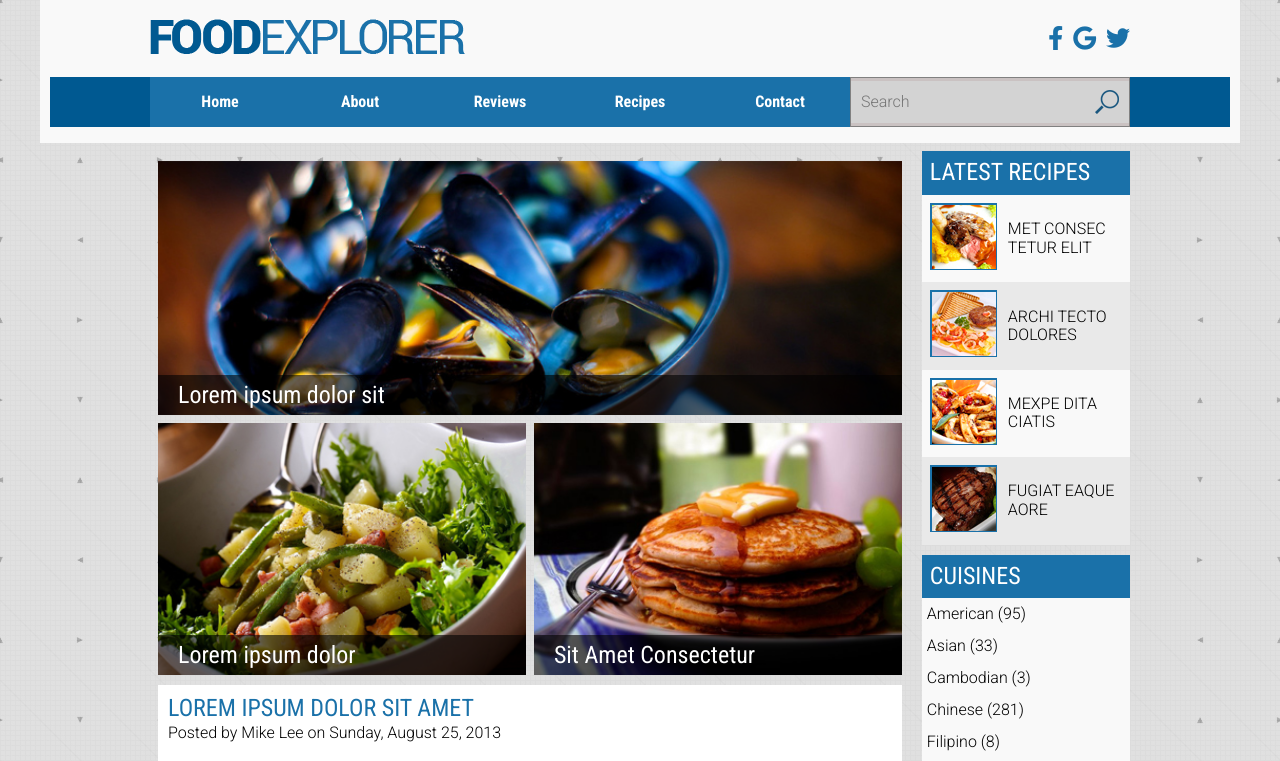
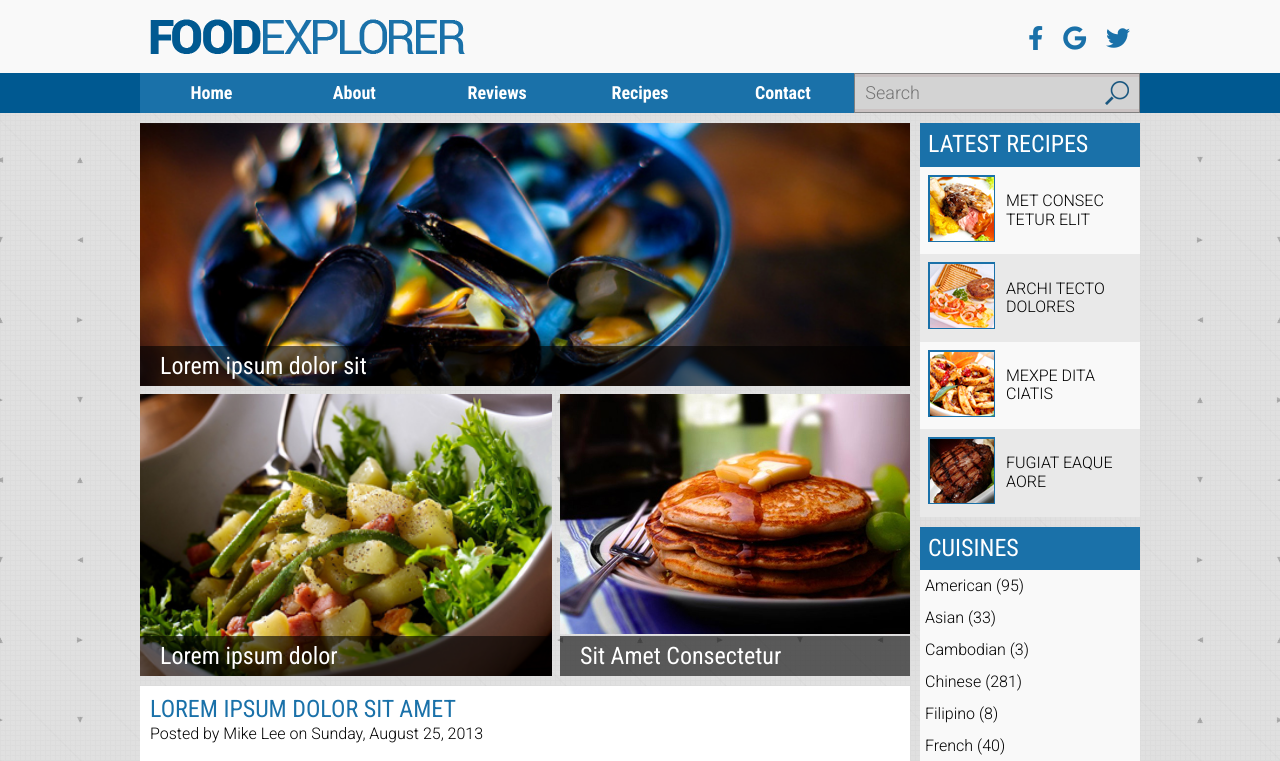
Before and after one commit to Katerina-BCIT/food-explorer, a website: page dev/index.html in a window 1280 px wide. Shown: the top 761 px of the page. Drawn offline with nearby package versions, Linux system fonts and the light colour scheme; files that its build step writes are made by us from their sources.

Commit message:
Updated responsive menu and grid margins and paddings

```diff
--- a/dev/scripts/script.js
+++ b/dev/scripts/script.js
@@ -1,9 +1,24 @@
 // Write your JavaScript here...
 
-const $body = $('body');
-const $btnMainNav = $('#btn-main-nav');
+// Show Hide Nav
+const $btnShowNav = $('#btn-main-nav');
+const $navMain = $('#main-nav');
 
-$btnMainNav.click(function(e){
+//$navMain.hide();
+
+$btnShowNav.click(function(e){
     e.preventDefault();
-    $body.toggleClass('show-nav');
+    $navMain.slideToggle();
 });
+
+const mql = window.matchMedia('(min-width: 500px)');
+
+function screenTest(e) {
+  if (e.matches) {
+    $navMain.removeAttr('style');
+  }else {
+    $navMain.hide();
+  }
+}
+
+mql.addListener(screenTest);
--- a/dev/scss/_banner-image.scss
+++ b/dev/scss/_banner-image.scss
@@ -1,25 +1,21 @@
-.banner-images{
+.banner-images {
     padding: 10px;
     margin: 0;
 }
 .box {
     position: relative;
-
 }
-
 
 .banner-images {
     display: grid;
     grid-template-columns: 1fr;
 
-	grid-gap: 0.50rem;
+    grid-gap: 0.5rem;
 }
-
 
 .box img {
     display: block;
     width: 100%;
-
 }
 
 .box h2 {
@@ -31,35 +27,30 @@
     line-height: 0;
     padding: 20px;
     color: white;
-            background-color: rgba(0,0,0,0.6);
-
+    background-color: rgba(0, 0, 0, 0.6);
 }
 
-
-
- @media (min-width: 670px)
- {
-
-
-.box-01{
+@media (min-width: 670px) {
+    .box-01 {
         grid-area: mussel;
     }
-.box-02{
+    .box-02 {
         grid-area: salad;
     }
-.box-03{
+    .box-03 {
         grid-area: pancake;
     }
     .banner-images {
         display: grid;
-
-     grid-template-columns: repeat(auto-fill, minmax(250px, 1fr));
-     grid-template-areas: "mussel mussel"
+        grid-template-areas:
+            "mussel mussel"
             "salad pancake";
-
-
-        grid-gap: 0.50rem;
+    }
 }
 
-
+@media (min-width: $desktop) {
+    .banner-images {
+        padding-left: 0;
+        padding-right: 0;
     }
+}
--- a/dev/scss/_cuisines.scss
+++ b/dev/scss/_cuisines.scss
@@ -2,6 +2,10 @@
 .cuisines{
     padding: 10px;
     margin: 0;
+    @include mq($desktop)
+    {
+        padding-right: 0px;
+    }
 }
 
     .cuisines-heading{
@@ -60,6 +64,7 @@
 
     @include mq($desktop)
         {
+
         display: block;
         li {
             &:nth-child(1n){
--- a/dev/scss/_header.scss
+++ b/dev/scss/_header.scss
@@ -1,15 +1,20 @@
-header {
+header{
 
     @include mc(false);
-    max-width: 1200px;
+    max-width: 100%;
 }
 
+.header-top-row{
+    max-width: 1000px;
+    margin: 0 auto;
+    padding-left: 10px;
+    padding-right: 10px;
+    padding-top: 10px;
+    padding-bottom: 6px;
+}
 
 header
-{       padding-left: 10px;
-        padding-right: 10px;
-        padding-top: 10px;
-        padding-bottom: 6px;
+{
         background-color: #f9f9f9;
         a
         {
@@ -52,6 +57,7 @@ header
         border: solid 3px rgb(207, 202, 202);
         border-radius: 5px;
         height: 35px;
+        margin-left: 40px;
         input[type=text]
         {
             height: 100%;
@@ -86,8 +92,6 @@ header
 {
     .header-top-row
     {
-        padding-left: 100px;
-        padding-right: 100px;
         display: flex;
         justify-content: space-between;
     }
@@ -102,7 +106,7 @@ header
             li
             {
                 flex:1;
-                margin-left: 10px;
+                margin-left: 20px;
 
             }
         }
--- a/dev/scss/_main-grid.scss
+++ b/dev/scss/_main-grid.scss
@@ -5,7 +5,6 @@
 #grid{
     display: grid;
     width: 100%;
-    padding: 8px 0 0 8px;
     margin: 0;
     grid-template-columns: 77% 23%;
 }
--- a/dev/scss/_nav.scss
+++ b/dev/scss/_nav.scss
@@ -1,21 +1,20 @@
 // Nav Styles
-.main-nav
-{
+.main-nav {
     background-color: $blueDark;
     display: none;
     .show-nav & {
         display: block;
     }
-
 }
 
+.btn-main-nav {
+    margin-left: 40px;
+}
 
-.search-bar-desktop
-{
+.search-bar-desktop {
     border: solid 1px grey;
     background-color: lightgray;
-    input[type=text]
-    {
+    input[type="text"] {
         line-height: 40px;
         display: block;
         width: 100%;
@@ -25,147 +24,133 @@
     }
 }
 
- #nav-ul
- {
+#nav-ul {
+    margin: 0;
     background-color: $blueRegular;
-        margin: 0;
-        li
-        {
+    max-width: 1000px;
+    li {
         text-align: center;
         line-height: 40px;
-                a:not(.social-link)
-                {
+        a:not(.social-link) {
             color: white;
             display: block;
         }
-                a:hover
-                {
+        a:hover {
             color: $blueRegular;
             background-color: white;
         }
     }
 
-        .nav-li
-        {
+    .nav-li {
         border-top: solid 2px $blueDark;
     }
 }
 
-.social-links-mobile ul
-{
+.social-links-mobile ul {
     border: solid 1px $blueRegular;
     display: flex;
     justify-content: center;
     background-color: white;
-    li
-    {
+    li {
         margin-left: 10px;
         margin-right: 10px;
     }
 }
 
- ul
- {
+ul {
     padding: 0px;
 }
 
-@include mq($tabletSmall)
-{
-    .main-nav
-    {
-        display:block;
+@include mq($tabletSmall) {
+    .main-nav {
+        display: block;
     }
-    .btn-main-nav
-    {
+    .btn-main-nav {
         display: none;
     }
-    #nav-ul
-    {
+    #nav-ul {
         display: flex;
         margin: auto;
         justify-content: center;
         align-items: center;
         margin: 10px;
-        li
-        {
-            flex:1;
+        li {
+            flex: 1;
             text-align: center;
-            a
-            {
+            a {
                 color: white;
             }
         }
 
-        .nav-li
-        {
-            border:none;
+        .nav-li {
+            border: none;
         }
-        .search
-        {
+        .search {
             display: none;
         }
 
-        .social-link-list-item
-        {
+        .social-link-list-item {
             display: none;
         }
     }
-
 }
 
-@include mq($desktop){
-    .main-nav
-    {
+@media (min-width: 670px){
+    #nav-ul{
+        font-size: large;
+    }
+}
+
+@include mq($desktop) {
+    .main-nav {
         display: block;
     }
 
-    .social-link-list-item
-    {
+    .social-link-list-item {
         display: none;
     }
 
-    #nav-ul
-    {
+    #nav-ul {
         display: flex;
-        margin-left: 100px;
-        margin-right: 100px;
+        margin: 0 10px;
         justify-content: center;
         align-items: center;
-        li
-        {
-            flex:1;
+
+        li {
+            flex: 1;
             text-align: center;
-            a
-            {
+
+            a {
                 color: white;
-
             }
         }
 
-        .search
-        {
+        .search {
             display: block;
             order: 2;
             flex: 2;
         }
     }
 
-    .btn-main-nav
-    {
+    .btn-main-nav {
         display: none;
     }
 
-    .search-bar-desktop
-    {
-        input[type=text]
-        {
+    .search-bar-desktop {
+        input[type="text"] {
+            line-height: 30px;
             background-color: lightgray;
             border: none;
+            outline: none;
             padding-left: 10px;
             border-top: solid 3px rgb(202, 194, 194);
             border-bottom: solid 3px rgb(202, 194, 194);
-
+        }
+    }
 }
 
+@include mq($desktopLarge){
+    #nav-ul{
+        margin: 0 auto;
     }
 }
--- a/dev/scss/_posts.scss
+++ b/dev/scss/_posts.scss
@@ -52,3 +52,11 @@
         padding: 20px 0 20px 0;
     }
 }
+
+@media (min-width: $desktop){
+    .blog-posts{
+        padding-left: 0;
+        padding-right: 0;
+
+    }
+}
--- a/dev/scss/_recipes.scss
+++ b/dev/scss/_recipes.scss
@@ -44,6 +44,13 @@
 
 }
 
+@media (min-width: $desktop){
+    .recipes{
+        padding-top: 10px;
+        padding-right: 0px;
+    }
+}
+
 
 /*.section-heading {
     padding: 13px;
```
Lines whose indentation alone changed are shown as unchanged.
